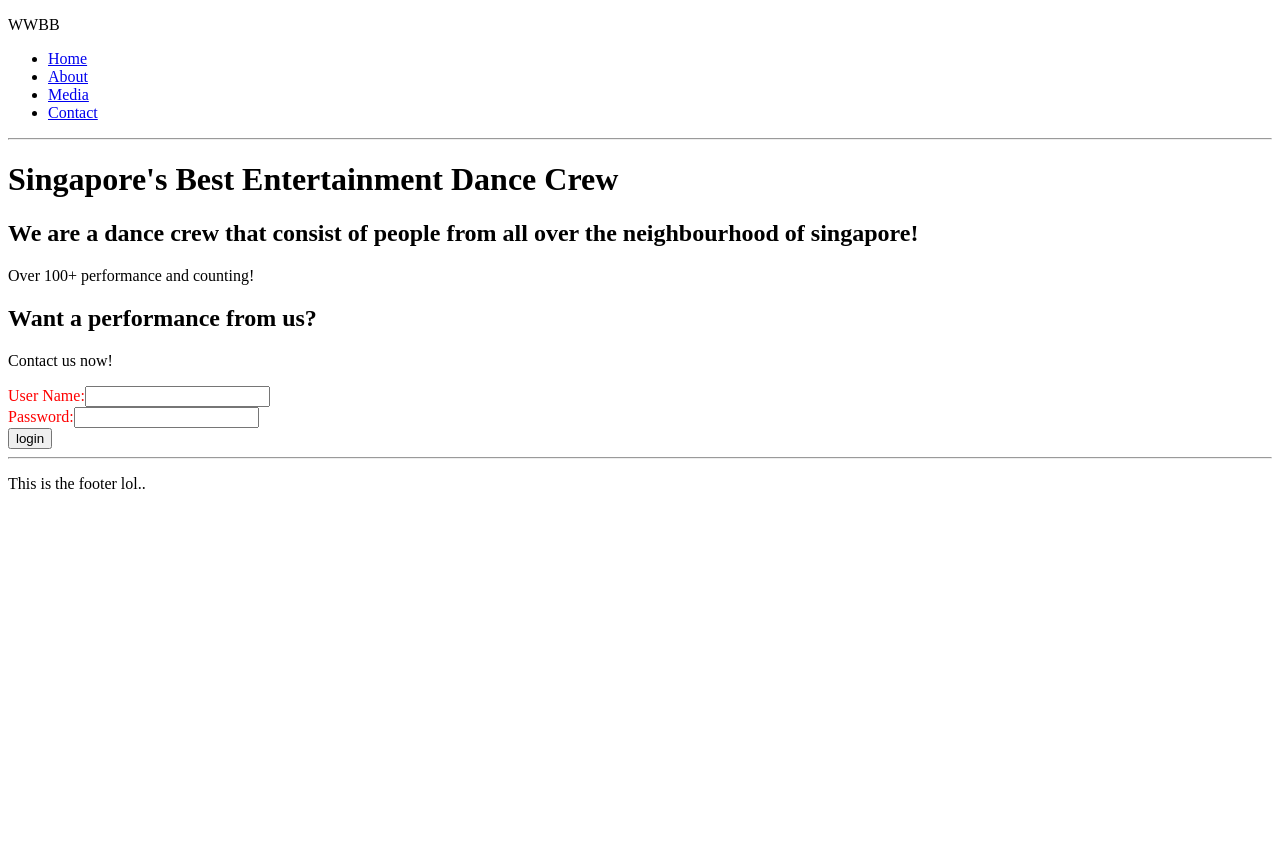
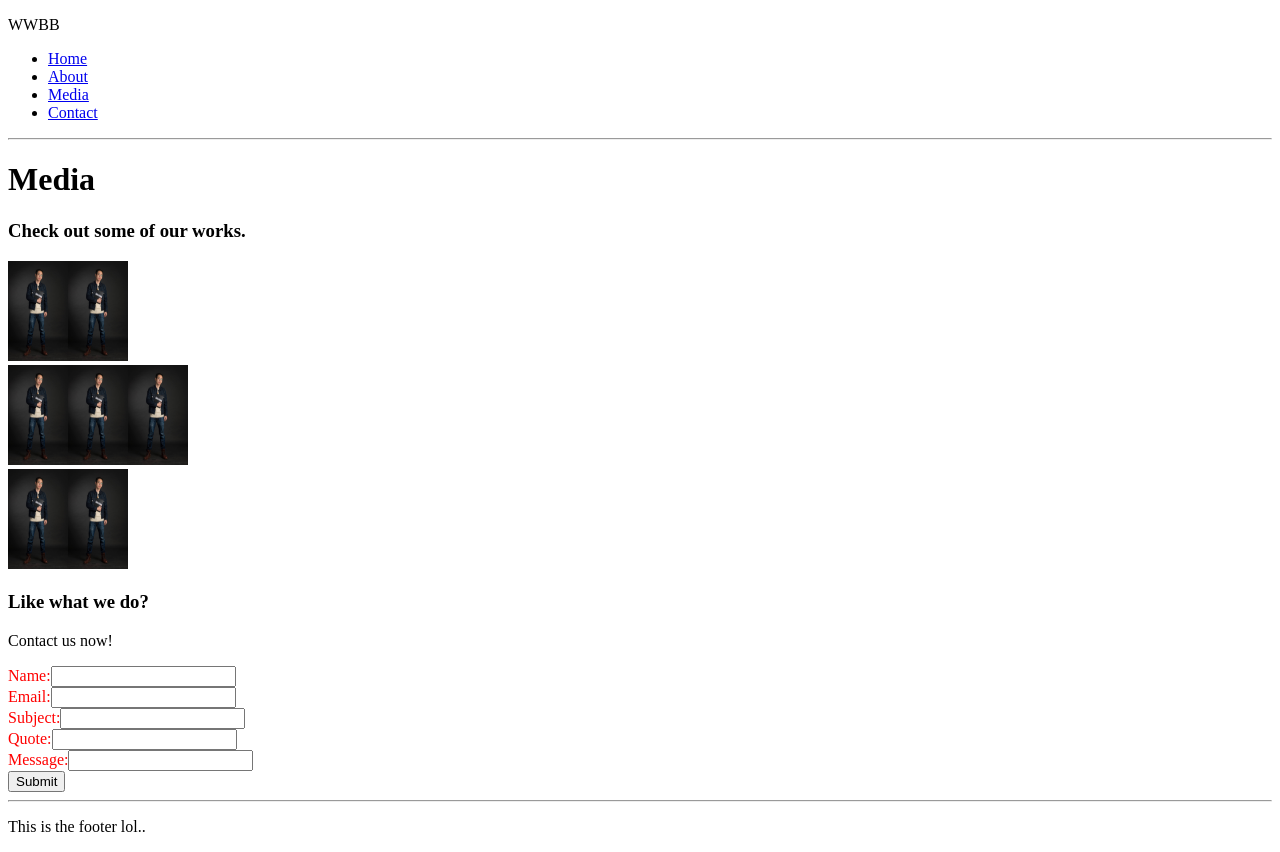
Before and after one commit to saywandeusher/Project-4-WWBB, a React app in the folder wwbb/: page /#/media in a window 1280 px wide. Before the commit the page ends 800 px from the top, so only its background shows below. Built offline with nearby package versions, Linux system fonts and the light colour scheme.

Commit message:
basic template done

```diff
--- a/wwbb/src/App.js
+++ b/wwbb/src/App.js
@@ -1,6 +1,6 @@
 import React from  'react';
 import ReactDOM from 'react-dom';
-import { BrowserRouter as Router, Route, Link } from 'react-router-dom';
+import { HashRouter as Router, Route, Link } from 'react-router-dom';
 import Home from './views/Home';
 import About from './views/About';
 import Media from './views/Media';
--- /dev/null
+++ b/wwbb/src/components/form.jsx
@@ -0,0 +1,61 @@
+import React from 'react'
+
+const styles = {
+  labels: {
+    color: 'red'
+  }
+}
+
+export default class Form extends React.Component {
+  constructor() {
+    super();
+    this.state = {
+      name: "",
+      email: "",
+      subject: "",
+      quote: "",
+      message: ""
+    };
+  }
+
+
+changeHandler = (event) =>{
+  let text = event.target.value;
+  let field = (event.target.name === 'name')? 'name' : (event.target.name === 'email')? 'email' : (event.target.name === 'subject')? 'subject' : (event.target.name === 'quote')? 'quote' : 'message' ;
+  this.setState({[field]: text});
+}
+
+handleClick = (event) => {
+  let nameInput = this.state.name;
+  let emailInput = this.state.email;
+  let subjectInput = this.state.subject;
+  let quoteInput = this.state.quote;
+  let messageInput = this.state.message;
+  this.setState({name: nameInput,email: emailInput,subject: subjectInput,quote: quoteInput,message: messageInput});
+}
+
+render() {
+  return (
+    <div className="Form" onSubmit={this.handleClick}>
+      <form>
+        <label style={styles.labels} >Name:</label>
+        <input name="name" type="text" value={this.state.name} onChange={this.changeHandler}/>
+        <br />
+        <label style={styles.labels} >Email:</label>
+        <input name="email" type="text" value={this.state.email} onChange={this.changeHandler}/>
+        <br />
+        <label style={styles.labels} >Subject:</label>
+        <input name="subject" type="text" value={this.state.subject} onChange={this.changeHandler}/>
+        <br />
+        <label style={styles.labels} >Quote:</label>
+        <input name="quote" type="text" value={this.state.quote} onChange={this.changeHandler}/>
+        <br />
+        <label style={styles.labels} >Message:</label>
+        <input name="message" type="text" value={this.state.message} onChange={this.changeHandler}/>
+        <br />
+        <input type="submit" value="Submit" />
+        </form>
+    </div>
+  );
+}
+}
--- a/wwbb/src/components/loginform.jsx
+++ /dev/null
@@ -1,43 +0,0 @@
-import React from 'react'
-
-const styles = {
-  labels: {
-    color: 'red'
-  }
-}
-
-export default class LoginForm extends React.Component {
-  constructor() {
-    super();
-    this.state = {
-      username: "",
-      password: ""
-    };
-    this.changeHandler = this.changeHandler.bind(this);
-  }
-
-
-changeHandler(event){
-  let text = event.target.value;
-  let field = event.target.name === 'username'? 'username' : 'password';
-  this.setState({[field]: text});
-}
-
-
-
-render() {
-  return (
-    <div className="LoginForm">
-      <form>
-        <label style={styles.labels} >User Name:</label>
-        <input name="username" type="text" value={this.state.username} onChange={this.changeHandler}/>
-        <br />
-        <label style={styles.labels} >Password:</label>
-        <input name="password" type="text" value={this.state.password} onChange={this.changeHandler}/>
-        <br />
-        <input type="submit" value="login" />
-        </form>
-    </div>
-  );
-}
-}
--- /dev/null
+++ b/wwbb/src/components/mediacontent.jsx
@@ -0,0 +1,23 @@
+import React from 'react';
+
+
+export default class MediaContent extends React.Component {
+
+  render() {
+    return (
+      <div id="mediaContent" className="mediaContent-content">
+
+          <img src="./images/Augustine.jpg" width="60" height="100" />
+          <img src="./images/Augustine.jpg" width="60" height="100" />
+          <br />
+          <img src="./images/Augustine.jpg" width="60" height="100" />
+          <img src="./images/Augustine.jpg" width="60" height="100" />
+          <img src="./images/Augustine.jpg" width="60" height="100" />
+          <br />
+          <img src="./images/Augustine.jpg" width="60" height="100" />
+          <img src="./images/Augustine.jpg" width="60" height="100" />
+
+      </div>
+    );
+  }
+}
--- /dev/null
+++ b/wwbb/src/components/members.jsx
@@ -0,0 +1,39 @@
+import React from 'react'
+
+
+export default class Members extends React.Component {
+
+  render() {
+    return (
+      <div id="members" className= "members-content">
+
+          <h1>Our Members</h1>
+
+          <img src="./images/Augustine.jpg" width="60" height="100" />
+          <img src="./images/Augustine.jpg" width="60" height="100" />
+          <img src="./images/Augustine.jpg" width="60" height="100" />
+          <img src="./images/Augustine.jpg" width="60" height="100" />
+          <br />
+          <img src="./images/Augustine.jpg" width="60" height="100" />
+          <img src="./images/Augustine.jpg" width="60" height="100" />
+          <img src="./images/Augustine.jpg" width="60" height="100" />
+          <img src="./images/Augustine.jpg" width="60" height="100" />
+          <br />
+          <img src="./images/Augustine.jpg" width="60" height="100" />
+          <img src="./images/Augustine.jpg" width="60" height="100" />
+          <img src="./images/Augustine.jpg" width="60" height="100" />
+          <img src="./images/Augustine.jpg" width="60" height="100" />
+          <br />
+          <img src="./images/Augustine.jpg" width="60" height="100" />
+          <img src="./images/Augustine.jpg" width="60" height="100" />
+          <img src="./images/Augustine.jpg" width="60" height="100" />
+          <img src="./images/Augustine.jpg" width="60" height="100" />
+          <br />
+          <img src="./images/Augustine.jpg" width="60" height="100" />
+          <img src="./images/Augustine.jpg" width="60" height="100" />
+          <img src="./images/Augustine.jpg" width="60" height="100" />
+          <img src="./images/Augustine.jpg" width="60" height="100" />
+      </div>
+    );
+  }
+}
--- a/wwbb/src/views/About.js
+++ b/wwbb/src/views/About.js
@@ -1,19 +1,19 @@
-import React from 'react'
-
+import React from 'react';
+import Members from '../components/members';
 
 export default class About extends React.Component {
 
   render() {
     return (
-      <div id="About" className= "main-content">
+      <div id="About" className= "about-content">
 
-        <div className="main-content-1">
+        <div className="about-content-1">
           <h1>About Us</h1>
+          <h3>check out our memebers.</h3>
         </div>
 
-        <div className="main-content-2">
-          <h3>Check out our members!</h3>
-          <img src="./images/Augustine.jpg" width="50" height="100" />
+        <div className="about-content-2">
+          <Members />
         </div>
 
       </div>
--- a/wwbb/src/views/Contact.js
+++ b/wwbb/src/views/Contact.js
@@ -1,13 +1,14 @@
-import React from 'react'
-import LoginForm from '../components/loginform'
+import React from 'react';
+import Form from '../components/form';
 
 export default class Contact extends React.Component {
 
   render() {
     return (
       <div className="Contact">
-        <h1>Contact</h1>
-        <LoginForm />
+        <h1>Contact us</h1>
+        <h3>Looking for a performance?</h3>
+        <Form />
       </div>
     );
   }
--- a/wwbb/src/views/Home.js
+++ b/wwbb/src/views/Home.js
@@ -1,25 +1,25 @@
-import React from 'react'
-import LoginForm from '../components/loginform';
+import React from 'react';
+import Form from '../components/form';
 
 export default class Home extends React.Component {
 
   render() {
     return (
-      <div id="Home" className="main-content">
+      <div id="Home" className="home-content">
 
-        <div className="main-content-1">
+        <div className="home-content-1">
           <h1>Singapore's Best Entertainment Dance Crew</h1>
         </div>
 
-        <div className="main-content-2">
+        <div className="home-content-2">
           <h2>We are a dance crew that consist of people from all over the neighbourhood of singapore!</h2>
           <p>Over 100+ performance and counting!</p>
         </div>
 
-        <div className="main-content-2">
-          <h2>Want a performance from us?</h2>
+        <div className="home-content-2">
+          <h3>Want a performance from us?</h3>
           <p>Contact us now!</p>
-          <LoginForm />
+          <Form />
         </div>
 
       </div>
--- a/wwbb/src/views/Media.js
+++ b/wwbb/src/views/Media.js
@@ -1,11 +1,27 @@
-import React from 'react'
-
+import React from 'react';
+import MediaContent from '../components/mediacontent';
+import Form from '../components/form';
 export default class Media extends React.Component {
 
   render() {
     return (
-      <div className="Media">
-        <h1>Media</h1>
+      <div id="media" className="media-content">
+
+        <div className="media-content-1">
+          <h1>Media</h1>
+          <h3>Check out some of our works.</h3>
+        </div>
+
+        <div className="media-content-2">
+          <MediaContent />
+        </div>
+
+        <div className="media-content-3">
+          <h3>Like what we do?</h3>
+          <p>Contact us now!</p>
+          <Form />
+        </div>
+
       </div>
     );
   }
```
